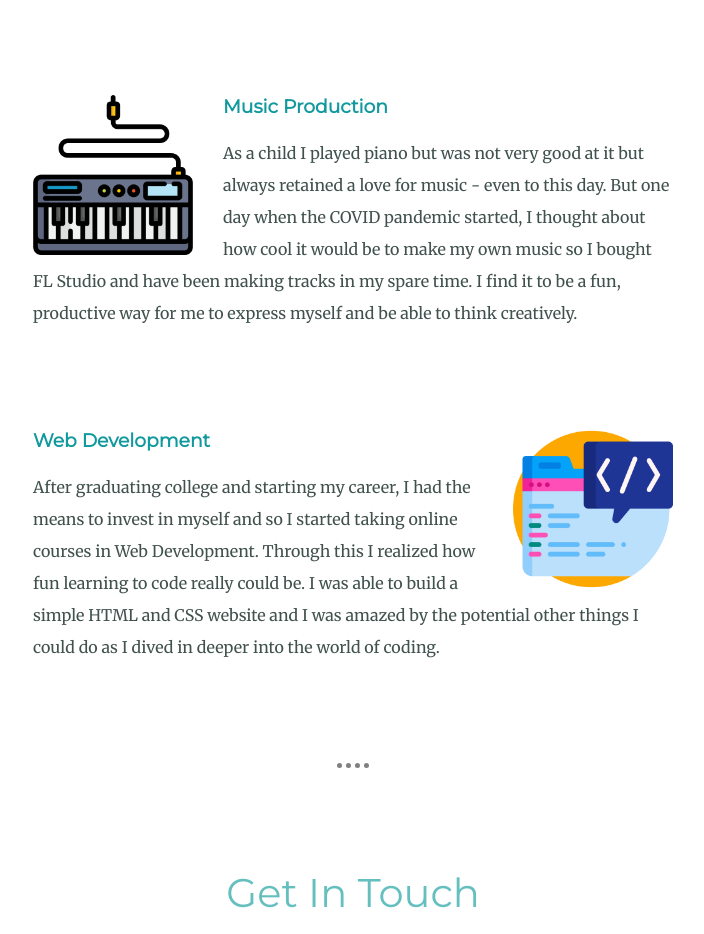
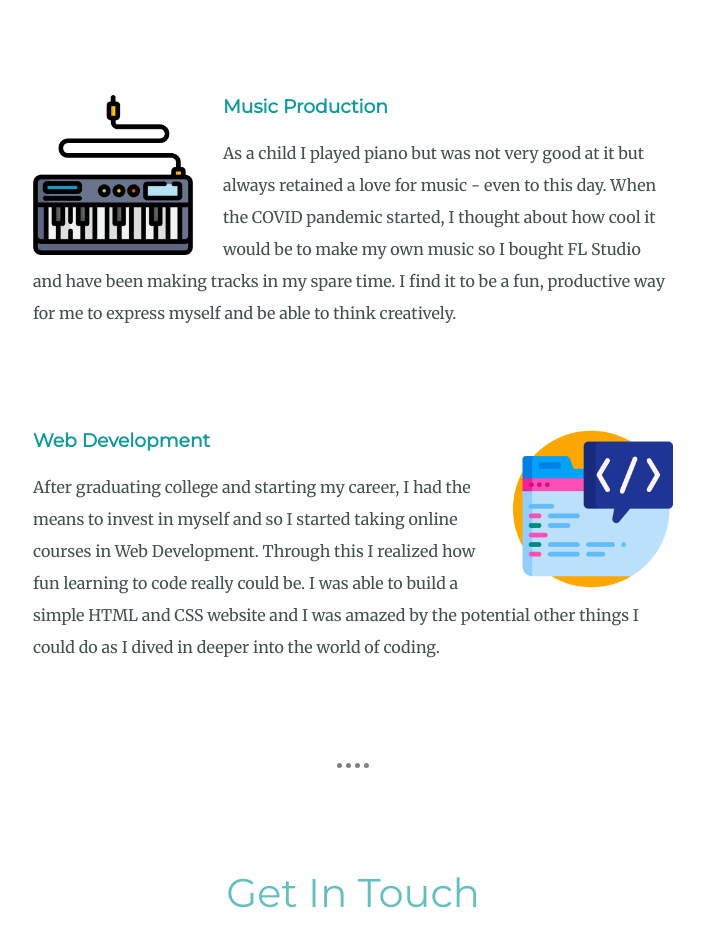
Before and after one commit to elijahdunbar/css-personal-site, a plain HTML site: page index.html in a window 1280 px wide. Shown: the part 1640-2574 px from the top of the page, without its empty margins (287-991 px from the left). Drawn offline with Linux system fonts and the light colour scheme.

Commit message:
Add files via upload

```diff
--- a/index.html
+++ b/index.html
@@ -32,7 +32,7 @@
       <div class="skill-row">
         <img class="music" src="images/music-prod.png" alt="music-prod img">
         <h3>Music Production</h3>
-        <p>As a child I played piano but was not very good at it but always retained a love for music - even to this day. But one day when the COVID pandemic started, I thought about how cool it would be to make my own music so I bought FL Studio and
+        <p>As a child I played piano but was not very good at it but always retained a love for music - even to this day. When the COVID pandemic started, I thought about how cool it would be to make my own music so I bought FL Studio and
           have been making tracks in my spare time. I find it to be a fun, productive way for me to express myself and be able to think creatively.</p>
       </div>
       <div class="skill-row">
```
